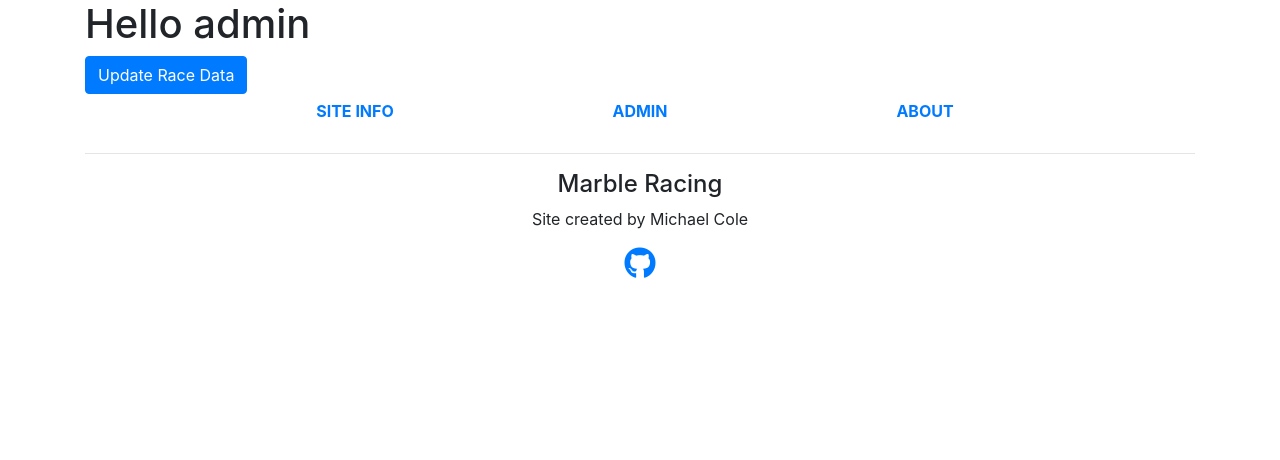
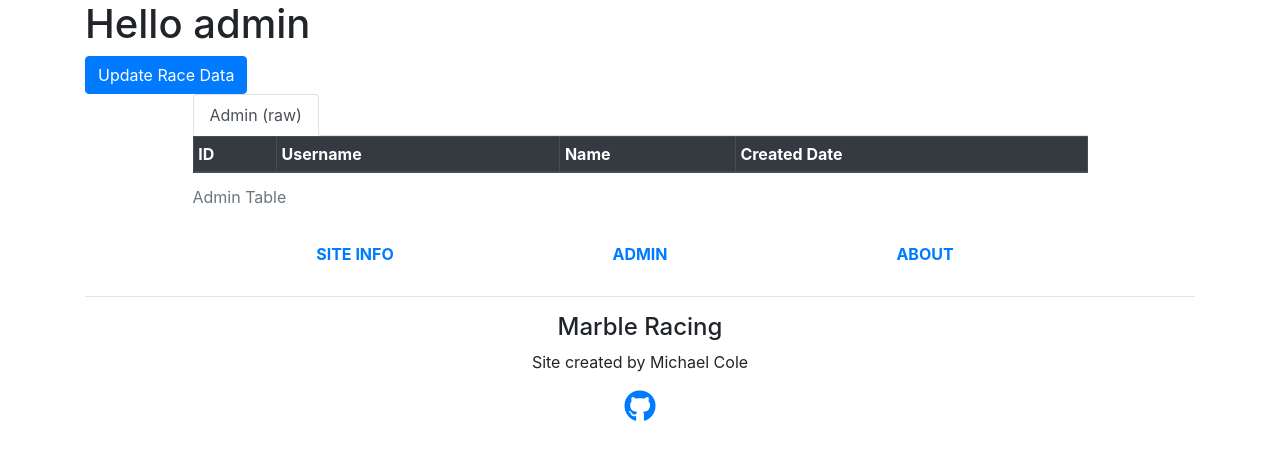
Before and after one commit to mcole22266/marbles, a Flask app: page /admin in a window 1280 px wide. Shown: the part 119-579 px from the top of the page. Run offline with Flask 2, Linux system fonts and the light colour scheme; a user stored in the database is signed in; data comes from the database, SQL or seed files in the repository; lists and menus that the app fills with data are empty; some libraries are stand-ins or nearby versions.

Commit message:
Added tables to Admin page

```diff
--- a/marbles/app/templates/admin.html
+++ b/marbles/app/templates/admin.html
@@ -13,6 +13,8 @@
 
     <button class="btn btn-primary" data-toggle="modal" data-target="#updateDataModal">Update Race Data</button>
 
+    {% include 'tables.html' %}
+
     {% include 'updateDataModal.html' %}
 
 </div>
--- a/marbles/app/templates/data.html
+++ b/marbles/app/templates/data.html
@@ -5,7 +5,8 @@
     <div class="container">
         <h1>Data</h1>
 
-        {% include 'table-admin.html' %}
+        {% include 'tables.html' %}
+
     </div>
 
 {% endblock %}
--- /dev/null
+++ b/marbles/app/templates/tables.html
@@ -0,0 +1,15 @@
+<div class="container col-10">
+    <ul class="nav nav-tabs flex-column flex-sm-row" id="tableTab" role="tablist">
+        <li class="nav-item">
+            <a href="#table-admin" id="table-admin-tab" data-toggle="tab" aria-controls="table-admin" aria-selected="true" class="nav-link active">
+                Admin (raw)
+            </a>
+        </li>
+
+    </ul>
+    <div class="tab-content" id="tabContent">
+        <div class="tab-pane fade show active" id="table-admin" aria-labelledby="table-admin-tab">
+            {% include 'table-admin.html' %}
+        </div>
+    </div>
+</div>
```
